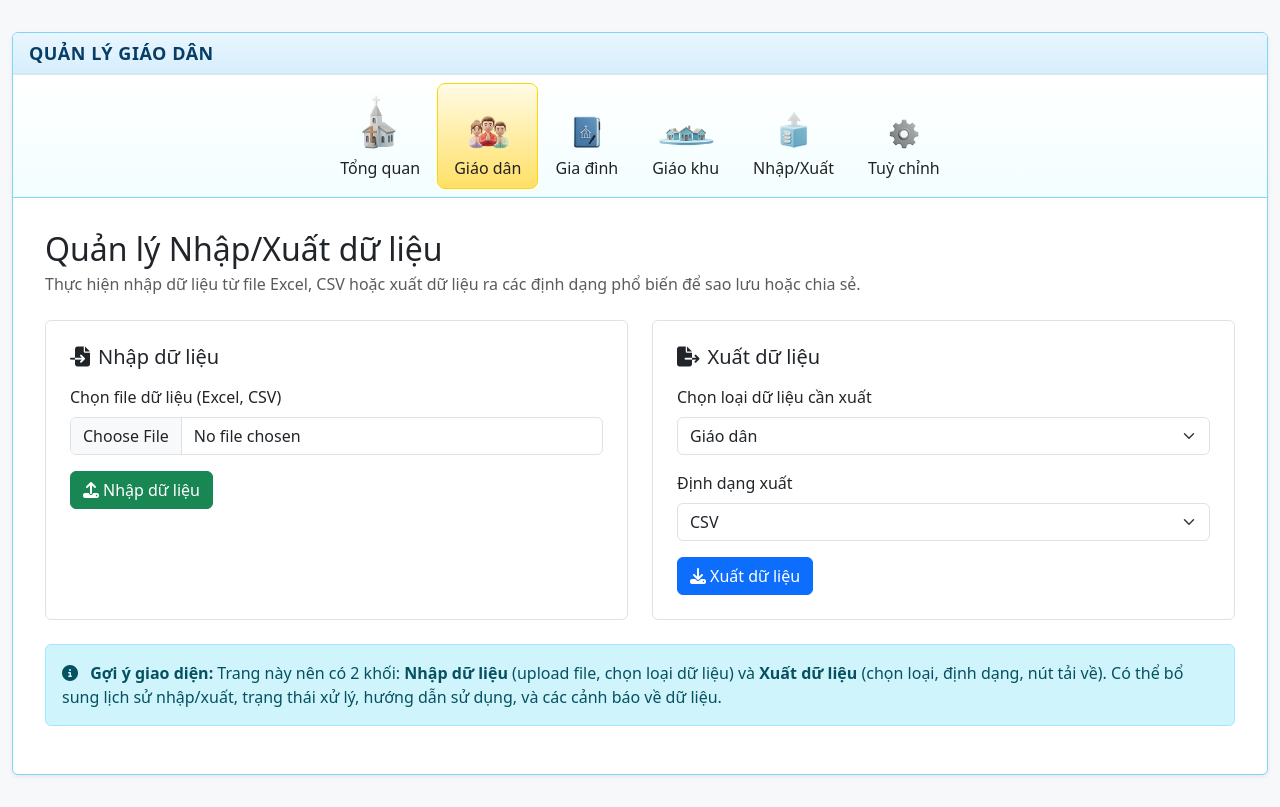
After one commit to ngoc426123/QuanLyGiaoDan, a CodeIgniter 4 app: the page made by app/Views/ImportExport.php in a window 1280 px wide. The commit adds this page. Run offline with PHP 8.4 and a stand-in for CodeIgniter, Linux system fonts and the light colour scheme; the template is opened without the code that fills it, so the values that code supplies are empty; some libraries are stand-ins or nearby versions.

Commit message:
Add Import/Export management page, update menu label, and route. UI includes upload and export blocks, ready for future enhancements.

```diff
--- a/app/Config/Routes.php
+++ b/app/Config/Routes.php
@@ -10,4 +10,6 @@ $routes->get('/family', 'Family::index');
 $routes->get('/person', 'Person::index');
 
 $routes->get('/zone', 'Zone::index');
+
 $routes->get('/overview', 'Overview::index');
+$routes->get('/import-export', 'ImportExport::index');
--- /dev/null
+++ b/app/Views/ImportExport.php
@@ -0,0 +1,51 @@
+<?= $this->extend('layout') ?>
+
+<?= $this->section('content') ?>
+<div class="mb-4">
+    <h2 class="mb-1">Quản lý Nhập/Xuất dữ liệu</h2>
+    <p class="text-muted">Thực hiện nhập dữ liệu từ file Excel, CSV hoặc xuất dữ liệu ra các định dạng phổ biến để sao lưu hoặc chia sẻ.</p>
+</div>
+<div class="row g-4">
+    <div class="col-md-6">
+        <div class="border rounded p-4 bg-white h-100">
+            <h5 class="mb-3"><i class="fas fa-file-import me-2"></i>Nhập dữ liệu</h5>
+            <form>
+                <div class="mb-3">
+                    <label for="importFile" class="form-label">Chọn file dữ liệu (Excel, CSV)</label>
+                    <input type="file" class="form-control" id="importFile" accept=".csv,.xls,.xlsx">
+                </div>
+                <button type="submit" class="btn btn-success"><i class="fas fa-upload me-1"></i>Nhập dữ liệu</button>
+            </form>
+        </div>
+    </div>
+    <div class="col-md-6">
+        <div class="border rounded p-4 bg-white h-100">
+            <h5 class="mb-3"><i class="fas fa-file-export me-2"></i>Xuất dữ liệu</h5>
+            <form>
+                <div class="mb-3">
+                    <label for="exportType" class="form-label">Chọn loại dữ liệu cần xuất</label>
+                    <select class="form-select" id="exportType">
+                        <option value="person">Giáo dân</option>
+                        <option value="family">Hộ gia đình</option>
+                        <option value="zone">Giáo khu</option>
+                    </select>
+                </div>
+                <div class="mb-3">
+                    <label for="exportFormat" class="form-label">Định dạng xuất</label>
+                    <select class="form-select" id="exportFormat">
+                        <option value="csv">CSV</option>
+                        <option value="xlsx">Excel (.xlsx)</option>
+                    </select>
+                </div>
+                <button type="submit" class="btn btn-primary"><i class="fas fa-download me-1"></i>Xuất dữ liệu</button>
+            </form>
+        </div>
+    </div>
+</div>
+<div class="mt-4">
+    <div class="alert alert-info">
+        <i class="fas fa-info-circle me-2"></i>
+        <strong>Gợi ý giao diện:</strong> Trang này nên có 2 khối: <b>Nhập dữ liệu</b> (upload file, chọn loại dữ liệu) và <b>Xuất dữ liệu</b> (chọn loại, định dạng, nút tải về). Có thể bổ sung lịch sử nhập/xuất, trạng thái xử lý, hướng dẫn sử dụng, và các cảnh báo về dữ liệu.
+    </div>
+</div>
+<?= $this->endSection() ?>
--- a/app/Views/layout.php
+++ b/app/Views/layout.php
@@ -34,9 +34,9 @@
                     </a>
                 </li>
                 <li class="nav-item">
-                    <a href="#" class="nav-link d-flex flex-column align-items-center" style="color:#222; font-weight:300;">
-                        <img src="<?= base_url('images/icons/icon_export.png') ?>" alt="Xuất bản" class="mb-1" style="height:60px;">
-                        <span class="fw-light">Xuất bản</span>
+                    <a href="<?= site_url('import-export') ?>" class="nav-link <?= ($activeTab === 'import-export') ? 'active' : '' ?> d-flex flex-column align-items-center" style="color:#222; font-weight:300; <?= ($activeTab === 'import-export') ? 'background:linear-gradient(180deg, #fff 0%, #e0f2ff 100%);' : '' ?>">
+                        <img src="<?= base_url('images/icons/icon_export.png') ?>" alt="Nhập/Xuất" class="mb-1" style="height:60px;">
+                        <span class="fw-light">Nhập/Xuất</span>
                     </a>
                 </li>
                 <li class="nav-item">
```
Also changed, not shown: app/Controllers/ImportExport.php (added, +16 -0 lines).
